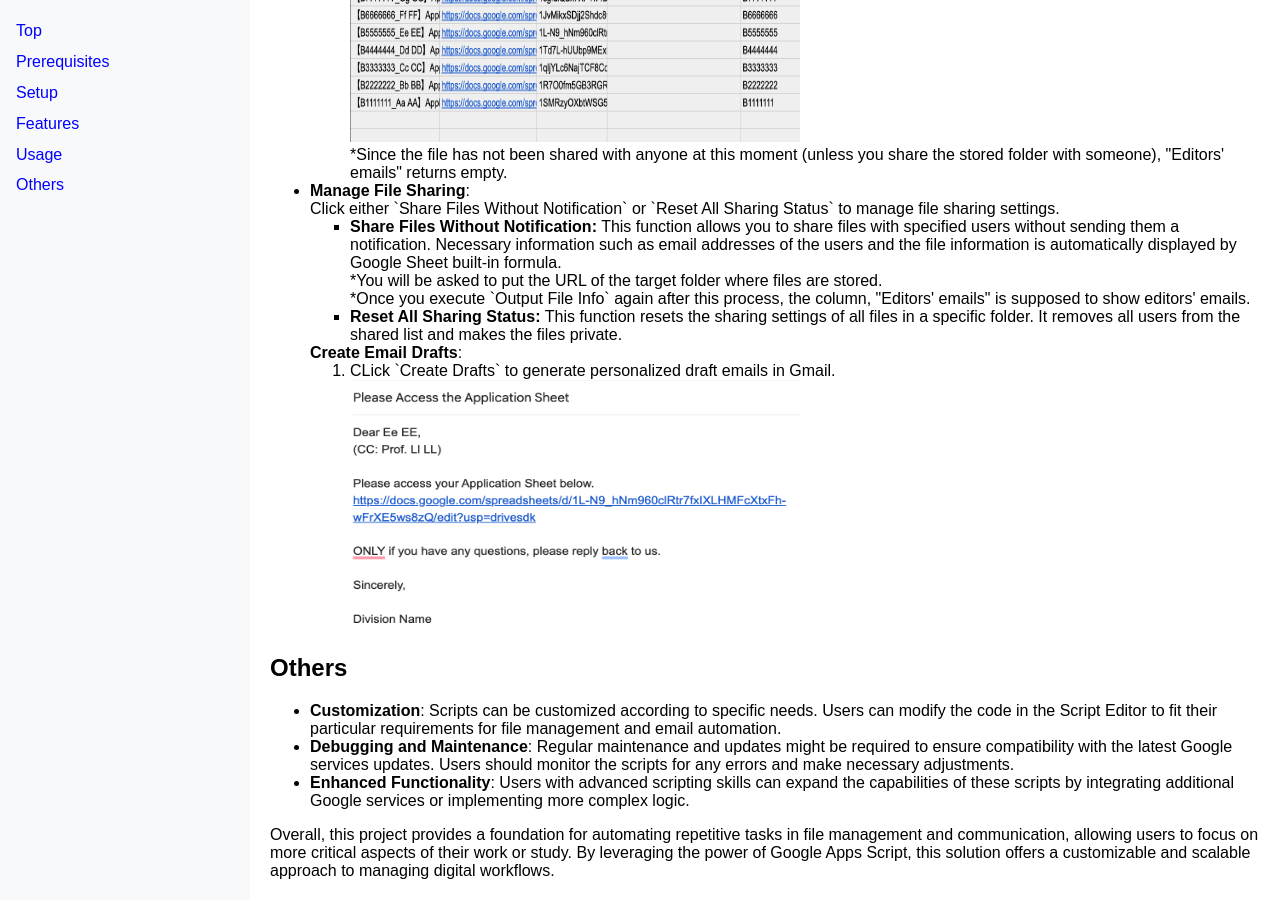
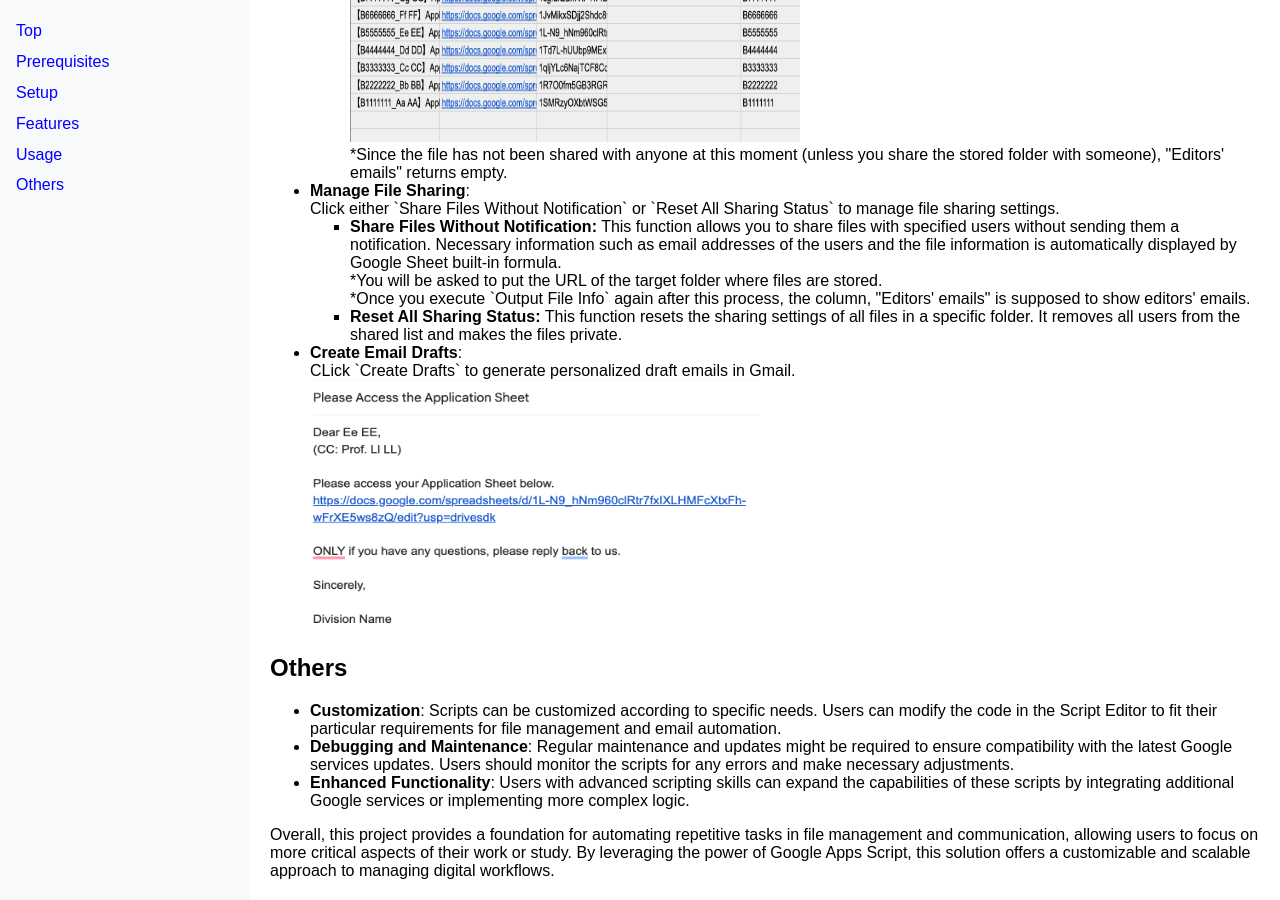
Before and after one commit to tsato21/manage-individual-file, a Jekyll site: the page built from docs/index.html, in a window 1280 px wide and 900 px high, scrolled down 2983 px. Built offline with Jekyll 4.4.1, drawn with Linux system fonts in a browser that asks for light colours.

Commit message:
Update github page

```diff
--- a/docs/index.html
+++ b/docs/index.html
@@ -109,15 +109,12 @@ layout: default
           </li>
         </ol>
       </li>
-      <div>
+      <li>
         <strong>Create Email Drafts</strong>:
-      </div>
-        <ol>
-          <li>CLick `Create Drafts` to generate personalized draft emails in Gmail.</li>
-          <div>
-            <img src="assets/images/gmail-draft.png" alt="Image of gmail-draft" width="450" height="250">
-          </div>
-        </ol>
+        <div>CLick `Create Drafts` to generate personalized draft emails in Gmail.</div>
+        <div>
+          <img src="assets/images/gmail-draft.png" alt="Image of gmail-draft" width="450" height="250">
+        </div>
       </li>
     </ul>
     <h2 id="others">Others</h2>
```
